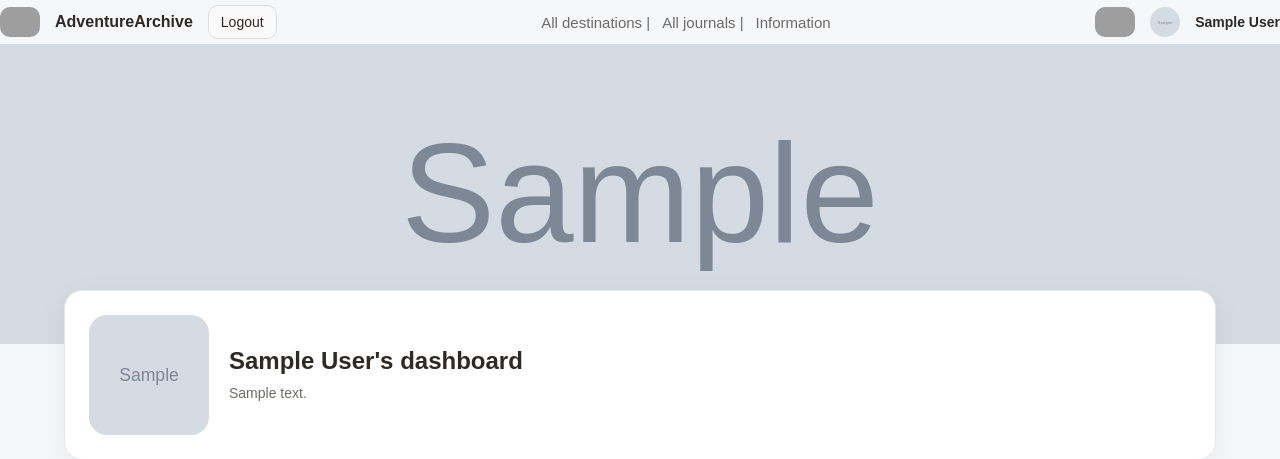
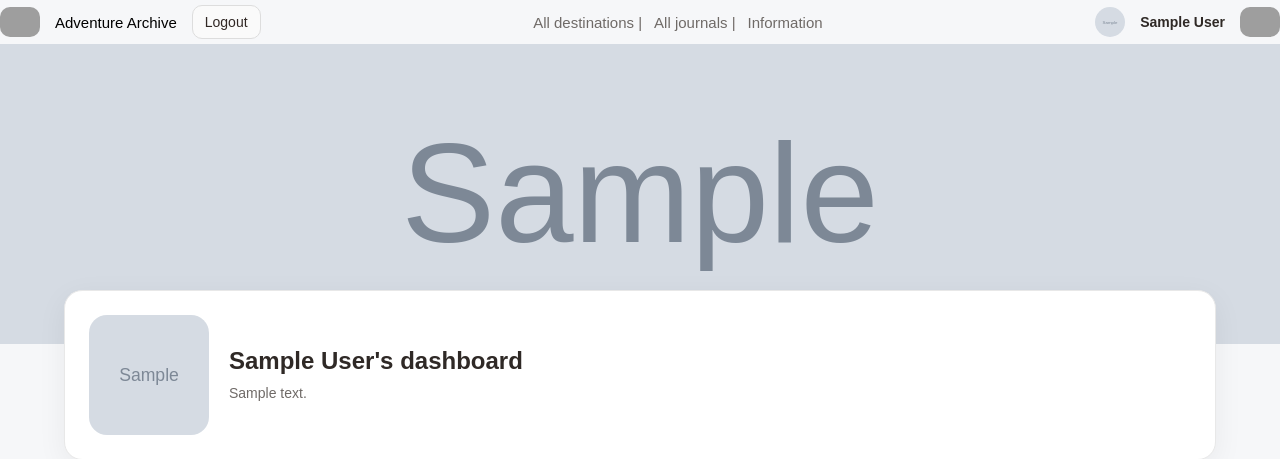
Before and after one commit to ljbrown4/cs412, a Django app: page /project/home in a window 1280 px wide. Shown: the top 459 px of the page. Run offline with Django 5.2, Linux system fonts and the light colour scheme; a user stored in the database is signed in; tables that the repository leaves empty hold one stand-in row (values such as "Sample post"); grey boxes marked "Sample" are stand-in pictures; grey boxes are pictures that could not be loaded.

Commit message:
manual updates computer broken

```diff
--- a/project/templates/project/base.html
+++ b/project/templates/project/base.html
@@ -5,20 +5,39 @@
 
 <html>
     <head>
-        <title>AdventureArchive</title>
+        <title>Adventure Archive</title>
         <link rel="stylesheet" href="{% static 'project-styles.css' %}">
     </head>
     <body>
         <header class="header">
             <div class="row-style-center">
-                <img id="home" src="https://images.rawpixel.com/image_png_800/cHJpdmF0ZS9sci9pbWFnZXMvd2Vic2l0ZS8yMDIzLTA4L3JtNjYxLWVsZW1lbnQtcmMtMDE1LXAucG5n.png">
-                <h4>AdventureArchive</h4>
+                <a href="{% url 'home' %}" style="display: flex; align-items: center; gap: 15px; text-decoration: none;">
+                    <img id="home" src="https://images.rawpixel.com/image_png_800/cHJpdmF0ZS9sci9pbWFnZXMvd2Vic2l0ZS8yMDIzLTA4L3JtNjYxLWVsZW1lbnQtcmMtMDE1LXAucG5n.png">
+                    <h4 class="header-link" style="color: black; margin: 0;">Adventure Archive</h4>
+                </a>
 
                 {% if request.user.is_authenticated %}
-                    <form method="post" action="{% url 'logout' %}" style="margin: 0;">
-                        {% csrf_token %}
-                        <button class="toolbar-button" type="submit">Logout</button>
-                    </form>
+                <div style="display: flex; flex-direction: column;">
+                    <!-- added this so it doesn't automatically log out user in case it was pressed on accident -->
+                    <button class="toolbar-button" style="max-width: 70px;" onclick="toggleContent()">Logout</button>
+                    <div id="hiddenInclude" style="display: none;">
+                        <form method="post" action="{% url 'logout' %}" style="margin: 0; display: flex; flex-direction: column;">
+                            {% csrf_token %}
+                            <p> Are you sure you want to log out? </p>
+                            <button class="toolbar-button" style="max-width: 70px;" type="submit">Logout</button>
+                        </form>
+                        <script>
+                            function toggleContent() {
+                                var x = document.getElementById("hiddenInclude");
+                                if (x.style.display === "none") {
+                                    x.style.display = "block";
+                                } else {
+                                    x.style.display = "none";
+                                }
+                                }
+                        </script>
+                    </div>
+                </div>
                 {% endif %}
             </div>
 
@@ -32,9 +51,6 @@
 
             <div class="row-style-center">
                 {% if request.user.is_authenticated %}
-                    <a href="{% url 'home' %}">
-                        <img id="home" src="https://www.iconpacks.net/icons/2/free-home-icon-2502-thumb.png">
-                    </a>
 
                     {% if profile %}
                         <a href="{% url 'profile' %}" class="row-style-center profile-link">
@@ -44,6 +60,9 @@
                             <p><b>{{ profile.display_name }}</b></p>
                         </a>
                     {% endif %}
+                {% endif %}
+                {% if search_icon %}
+                    <a href="{{ search_icon }}"><img id="home" src="https://cdn-icons-png.freepik.com/512/7828/7828884.png"></a>
                 {% endif %}
 
                 {% if back_url %}
```
